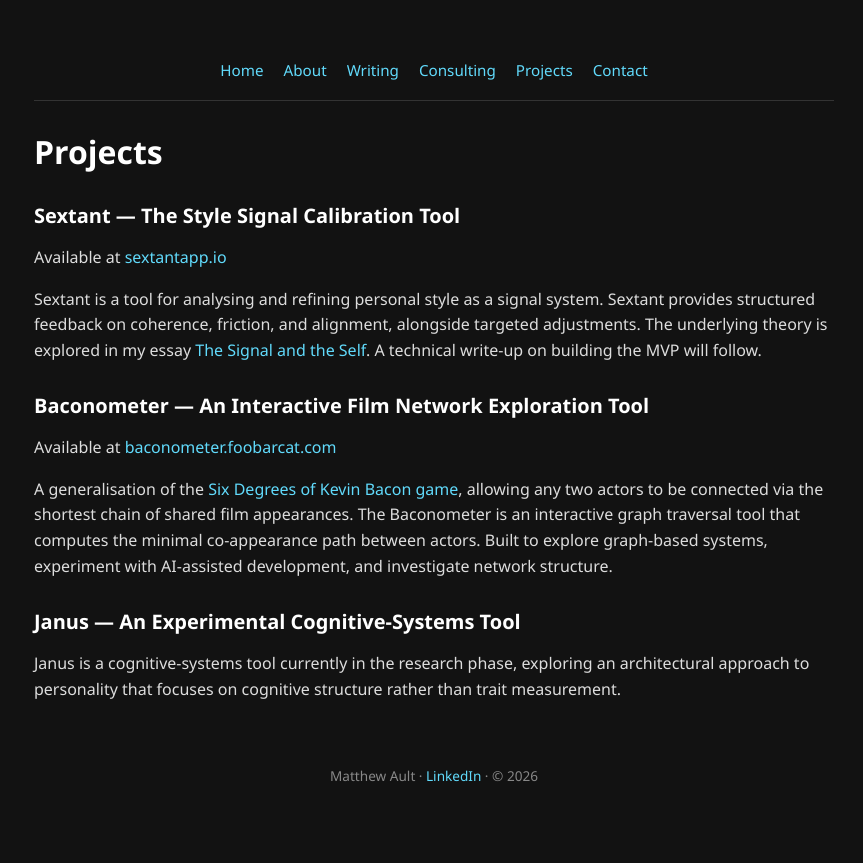
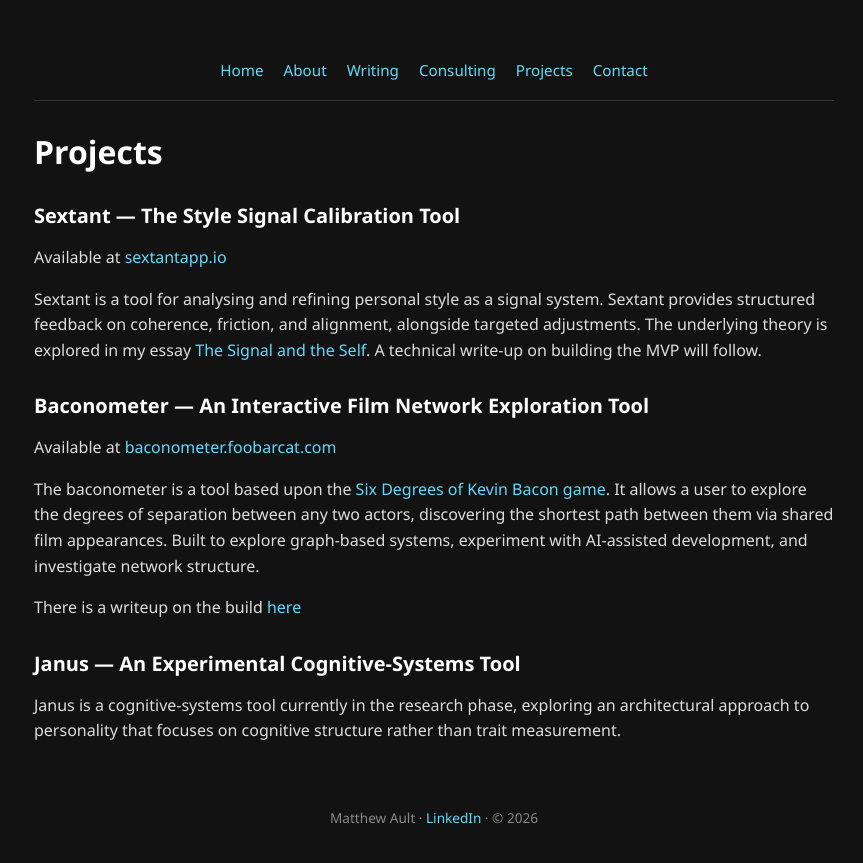
Before and after one commit to aultimus/foobarcat-homepage, a Jekyll site: the page built from projects/index.html, in a window 1280 px wide. Shown: the top 863 px of the page, without its empty margins (206-1069 px from the left). Built offline with Jekyll 4.4.1, drawn with Linux system fonts in a browser that asks for light colours.

Commit message:
refine baconometer description and add link to build blog post

```diff
--- a/projects/index.html
+++ b/projects/index.html
@@ -124,9 +124,13 @@
                     Available at <a href="https://baconometer.foobarcat.com">baconometer.foobarcat.com</a>
                 </p>
                 <p>
-                    A generalisation of the <a href="https://en.wikipedia.org/wiki/Six_Degrees_of_Kevin_Bacon">Six Degrees of Kevin Bacon game</a>, allowing any two actors to be connected via the shortest chain of shared film appearances.
-                    The Baconometer is an interactive graph traversal tool that computes the minimal co-appearance path between actors.
+                    The baconometer is a tool based upon the <a href="https://en.wikipedia.org/wiki/Six_Degrees_of_Kevin_Bacon">Six Degrees of Kevin Bacon game</a>.
+                    It allows a user to explore the degrees of separation between any two actors,
+                    discovering the shortest path between them via shared film appearances.
                     Built to explore graph-based systems, experiment with AI-assisted development, and investigate network structure.
+                </p>
+                <p>
+                    There is a writeup on the build <a href="/2025/07/21/baconometer.html">here</a>
                 </p>
             </div>
 
```
